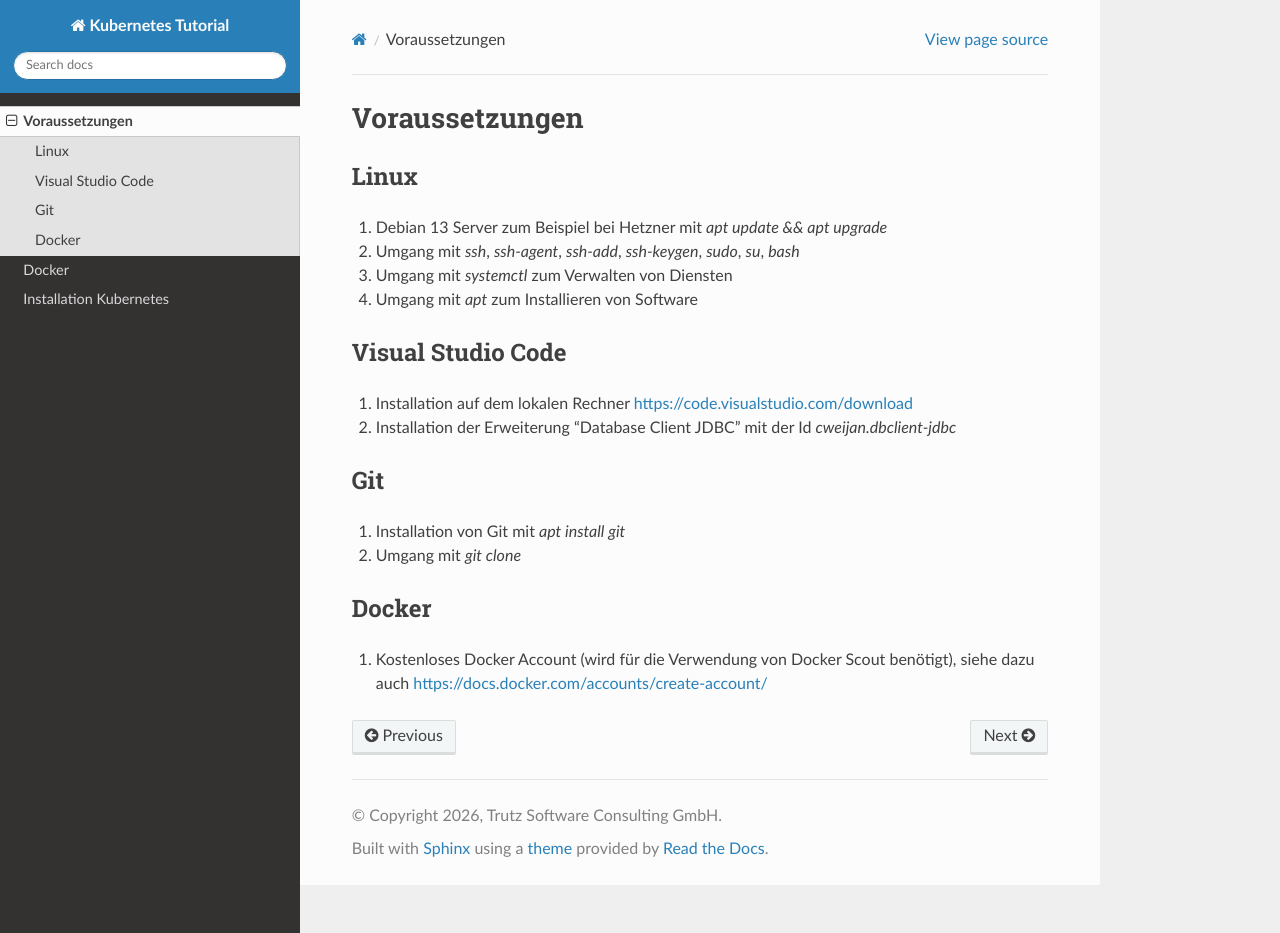
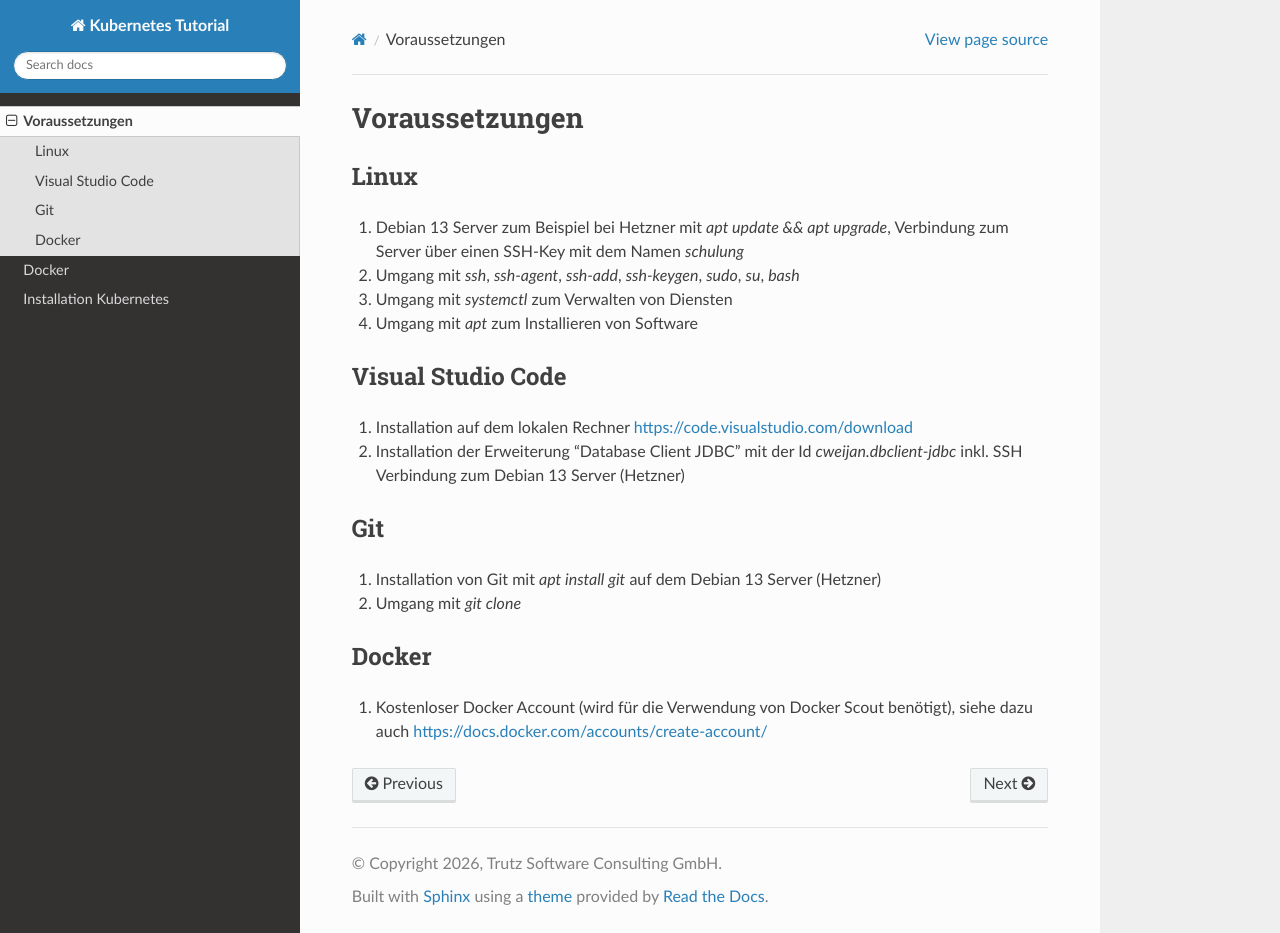
Before and after one commit to trutzio/kubernetes-tutorial, a Sphinx documentation site: the page built from docs/source/voraussetzungen.rst, in a window 1280 px wide and 933 px high. Built offline with Sphinx 7.4.7 and the Read the Docs theme 3.1.0, drawn with Linux system fonts in a browser that asks for light colours.

Commit message:
doc: Update prerequisites documentation for Debian 13 server setup; include SSH key usage and Visual Studio Code extension details feat: Add Terraform configuration for creating and managing Debian 13 VMs on Hetzner Cloud

```diff
--- a/docs/source/voraussetzungen.rst
+++ b/docs/source/voraussetzungen.rst
@@ -6,7 +6,7 @@ Voraussetzungen
 Linux
 -----
 
-#. Debian 13 Server zum Beispiel bei Hetzner mit `apt update && apt upgrade`
+#. Debian 13 Server zum Beispiel bei Hetzner mit `apt update && apt upgrade`, Verbindung zum Server über einen SSH-Key mit dem Namen `schulung`
 #. Umgang mit `ssh`, `ssh-agent`, `ssh-add`, `ssh-keygen`, `sudo`, `su`, `bash`
 #. Umgang mit `systemctl` zum Verwalten von Diensten
 #. Umgang mit `apt` zum Installieren von Software
@@ -15,15 +15,15 @@ Visual Studio Code
 ------------------
 
 #. Installation auf dem lokalen Rechner https://code.visualstudio.com/download
-#. Installation der Erweiterung "Database Client JDBC" mit der Id `cweijan.dbclient-jdbc`
+#. Installation der Erweiterung "Database Client JDBC" mit der Id `cweijan.dbclient-jdbc` inkl. SSH Verbindung zum Debian 13 Server (Hetzner)
 
 Git
 ---
 
-#. Installation von Git mit `apt install git`
+#. Installation von Git mit `apt install git` auf dem Debian 13 Server (Hetzner)
 #. Umgang mit `git clone`
 
 Docker
 ------
 
-#. Kostenloses Docker Account (wird für die Verwendung von Docker Scout benötigt), siehe dazu auch https://docs.docker.com/accounts/create-account/
+#. Kostenloser Docker Account (wird für die Verwendung von Docker Scout benötigt), siehe dazu auch https://docs.docker.com/accounts/create-account/
```
Also changed, not shown: 1 other file.
